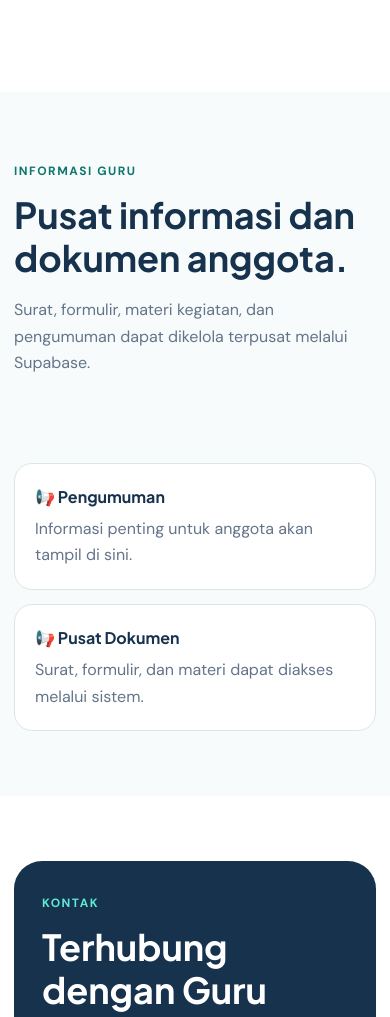
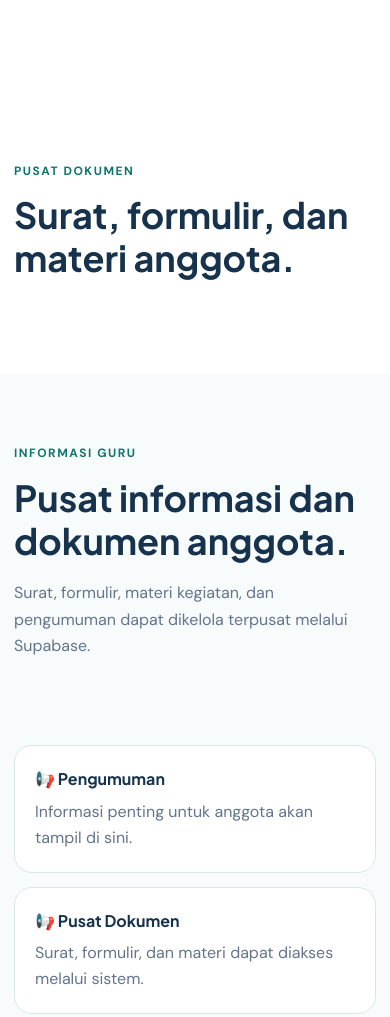
Before and after one commit to pgrirantingsatutby-01/-PGRI-RANTING-SATU, a plain HTML site: page index.html in a window 390 px wide. Shown: the part 6001-7018 px from the top of the page. Drawn offline with nearby package versions, Linux system fonts and the light colour scheme.

Commit message:
Add public document center

```diff
--- a/index.html
+++ b/index.html
@@ -1,6 +1,6 @@
 <!doctype html>
 <html lang="id"><head><meta charset="UTF-8"><meta name="viewport" content="width=device-width,initial-scale=1"><meta name="description" content="Guru Ranting 01 Tambakboyo — Bersatu untuk Guru, Berkarya untuk Pendidikan"><title>Guru Ranting 01 Tambakboyo</title><link rel="preconnect" href="https://fonts.googleapis.com"><link rel="preconnect" href="https://fonts.gstatic.com" crossorigin><link href="https://fonts.googleapis.com/css2?family=DM+Sans:wght@400;500;600;700&family=Plus+Jakarta+Sans:wght@600;700;800&display=swap" rel="stylesheet"><link rel="stylesheet" href="styles.css"></head>
-<body><header class="site-header"><div class="container nav-wrap"><a class="brand" href="#beranda"><span class="brand-mark">GR</span><span><strong>Guru Ranting 01</strong><small>Tambakboyo</small></span></a><button class="menu-toggle">☰</button><nav id="main-nav"><a href="#beranda">🏠 Beranda</a><a href="#profil">👥 Profil Ranting</a><a href="#guru">👨‍🏫 Data Guru</a><a href="#berita">📰 Berita</a><a href="#agenda">📅 Agenda</a><a href="#dokumentasi">📚 Dokumentasi</a><a href="#informasi">📢 Informasi</a><a href="#dokumen">📄 Dokumen</a><a href="#kontak">📞 Kontak</a></nav></div></header>
+<body><header class="site-header"><div class="container nav-wrap"><a class="brand" href="#beranda"><span class="brand-mark">GR</span><span><strong>Guru Ranting 01</strong><small>Tambakboyo</small></span></a><button class="menu-toggle">☰</button><nav id="main-nav"><a href="#beranda">🏠 Beranda</a><a href="#profil">👥 Profil Ranting</a><a href="#guru">👨‍🏫 Data Guru</a><a href="#berita">📰 Berita</a><a href="#agenda">📅 Agenda</a><a href="#dokumentasi">📚 Dokumentasi</a><a href="#informasi">📢 Informasi</a><a href="#dokumen">📄 Dokumen</a><a href="#dokumen">📄 Dokumen</a><a href="#kontak">📞 Kontak</a></nav></div></header>
 <main><section id="beranda" class="hero"><div class="container hero-grid"><div><span class="eyebrow">GURU RANTING 01 TAMBAKBOYO</span><h1>Bersatu untuk Guru,<br><span>Berkarya untuk Pendidikan.</span></h1><p class="hero-copy">Membangun kebersamaan, memperkuat solidaritas, dan berkontribusi nyata untuk kemajuan pendidikan.</p><div class="actions"><a class="btn btn-primary" href="#profil">Profil Ranting</a><a class="btn btn-light" href="#berita">Kegiatan Terbaru</a><a class="btn btn-light" href="#dokumentasi">Dokumentasi</a></div></div><div class="hero-card"><div class="hero-card-top"><span>Ruang Bersama Guru</span><span>01</span></div><div class="hero-illustration"><div class="circle">👩‍🏫<br>👨‍🏫</div></div><p>Berbagi informasi, kegiatan, dokumen, dan semangat untuk pendidikan yang lebih baik.</p></div></div></section>
 <section class="stats"><div class="container stat-grid"><div><strong id="stat-guru">0</strong><span>Guru & Anggota</span></div><div><strong id="stat-berita">0</strong><span>Berita Kegiatan</span></div><div><strong id="stat-agenda">0</strong><span>Agenda</span></div><div><strong id="stat-dokumen">—</strong><span>Dokumen</span></div></div></section>
 <section id="profil" class="section"><div class="container two-col"><div><span class="eyebrow">PROFIL RANTING</span><h2>Bersama membangun organisasi guru yang aktif dan bermanfaat.</h2><p>Guru Ranting 01 Tambakboyo menjadi ruang kebersamaan untuk komunikasi, koordinasi, pengembangan profesional, serta dokumentasi kegiatan para guru dan anggota.</p></div><div class="info-panel"><div><span>Nama</span><strong>Guru Ranting 01 Tambakboyo</strong></div><div><span>Tagline</span><strong>Bersatu untuk Guru, Berkarya untuk Pendidikan</strong></div><div><span>Fokus</span><strong>Kebersamaan · Profesionalitas · Pendidikan</strong></div></div></div></section>
@@ -8,6 +8,6 @@
 <section id="berita" class="section"><div class="container"><div class="section-head"><span class="eyebrow">BERITA & KEGIATAN</span><h2>Informasi terbaru ranting.</h2></div><div id="berita-list" class="card-grid"></div></div></section>
 <section id="agenda" class="section section-soft"><div class="container"><div class="section-head"><span class="eyebrow">AGENDA</span><h2>Rencana kegiatan mendatang.</h2></div><div id="agenda-list" class="agenda-list"></div></div></section>
 <section id="dokumentasi" class="section"><div class="container"><div class="section-head"><span class="eyebrow">DOKUMENTASI</span><h2>Jejak kegiatan dalam galeri.</h2></div><div id="galeri-list" class="gallery-grid"></div></div></section>
-<section id="dokumen" class="section"><div class="container"><div class="section-head"><span class="eyebrow">PUSAT DOKUMEN</span><h2>Surat, formulir, dan materi anggota.</h2></div><div id="dokumen-list" class="card-grid"></div></div></section><section id="informasi" class="section section-soft"><div class="container two-col"><div><span class="eyebrow">INFORMASI GURU</span><h2>Pusat informasi dan dokumen anggota.</h2><p>Surat, formulir, materi kegiatan, dan pengumuman dapat dikelola terpusat melalui Supabase.</p></div><div id="info-list" class="notice-list"></div></div></section>
+<section id="dokumen" class="section"><div class="container"><div class="section-head"><span class="eyebrow">PUSAT DOKUMEN</span><h2>Surat, formulir, dan materi anggota.</h2></div><div id="dokumen-list" class="card-grid"></div></div></section><section id="dokumen" class="section"><div class="container"><div class="section-head"><span class="eyebrow">PUSAT DOKUMEN</span><h2>Surat, formulir, dan materi anggota.</h2></div><div id="dokumen-list" class="card-grid"></div></div></section><section id="informasi" class="section section-soft"><div class="container two-col"><div><span class="eyebrow">INFORMASI GURU</span><h2>Pusat informasi dan dokumen anggota.</h2><p>Surat, formulir, materi kegiatan, dan pengumuman dapat dikelola terpusat melalui Supabase.</p></div><div id="info-list" class="notice-list"></div></div></section>
 <section id="kontak" class="section contact"><div class="container contact-box"><div><span class="eyebrow">KONTAK</span><h2>Terhubung dengan Guru Ranting 01 Tambakboyo.</h2><p>Gunakan informasi kontak resmi ranting untuk komunikasi dan koordinasi.</p></div><div class="contact-items"><div><span>📍 Alamat</span><strong>Tambakboyo</strong></div><div><span>✉️ Email</span><strong>pgrirantingsatutby@gmail.com</strong></div></div></div></section></main>
 <footer><div class="container footer-wrap"><strong>Guru Ranting 01 Tambakboyo</strong><span>© <span id="year"></span> · Bersatu untuk Guru, Berkarya untuk Pendidikan</span></div></footer><script src="https://cdn.jsdelivr.net/npm/@supabase/supabase-js@2"></script><script src="config.js"></script><script src="app.js"></script></body></html>
```
